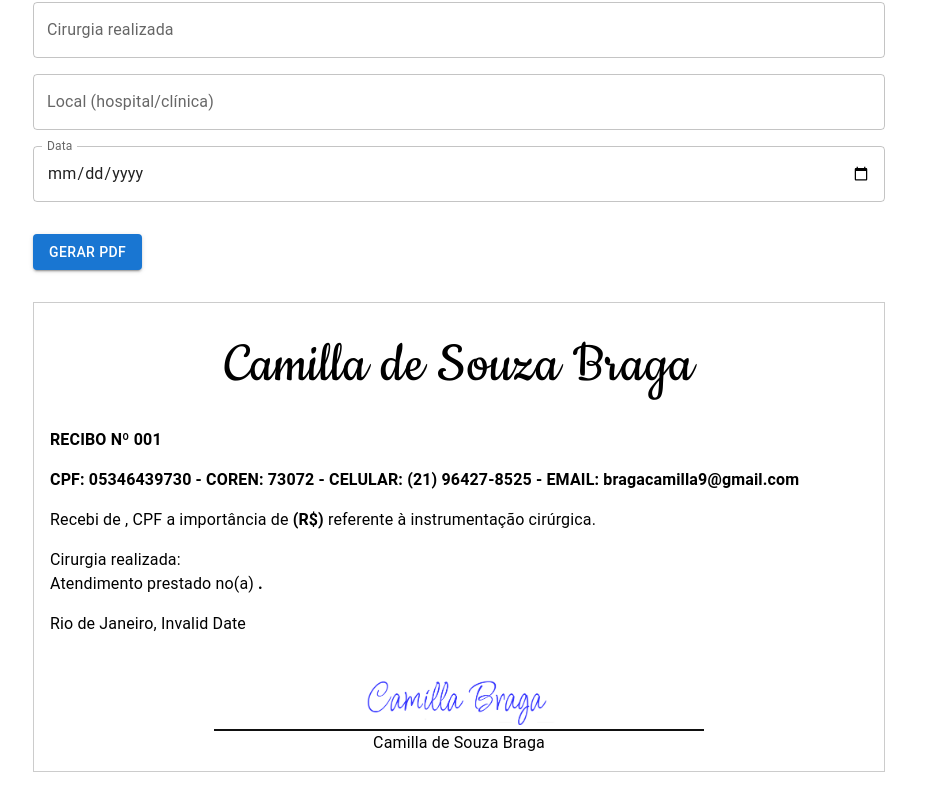
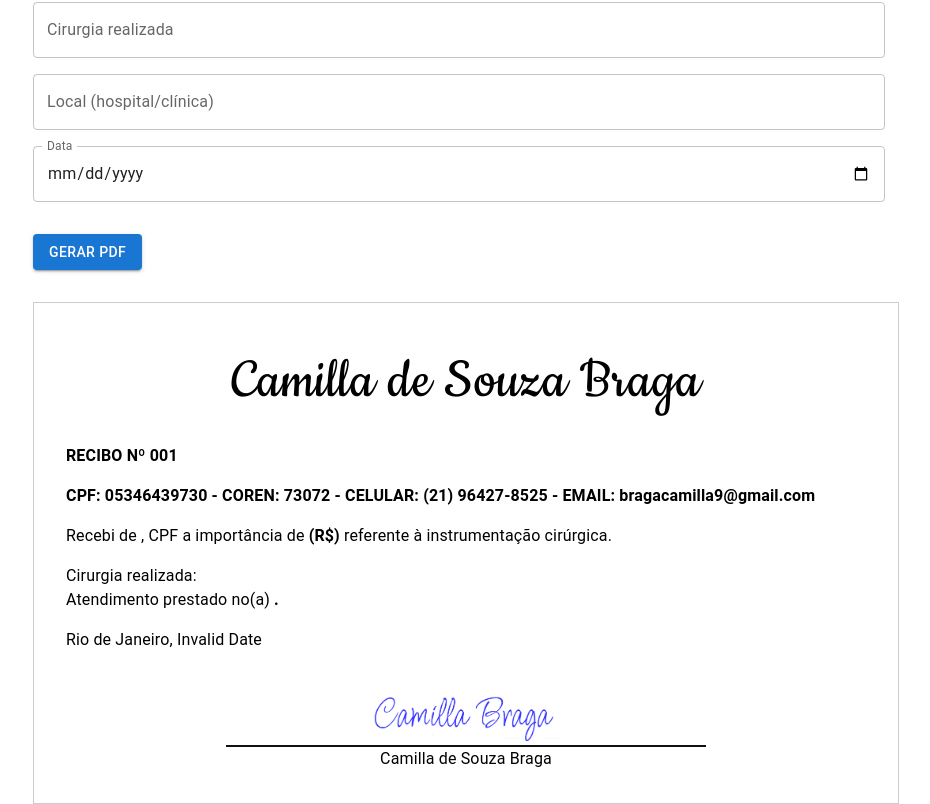
Before and after one commit to GabrielBTorres/my-recibo-app, a React (Create React App) app: page / in a window 1280 px wide. Shown: the part 300-1104 px from the top of the page, without its empty margins (181-1111 px from the left). Before the commit the page ends 1072 px from the top, so only its background shows below. Built offline with nearby package versions, Linux system fonts and the light colour scheme.

Commit message:
atualizado

```diff
--- a/src/components/ReceiptGenerator.js
+++ b/src/components/ReceiptGenerator.js
@@ -87,7 +87,15 @@ export default function ReceiptGenerator() {
       <Button variant="contained" onClick={generatePDF} sx={{ mb: 4 }}>
         Gerar PDF
       </Button>
-      <Box ref={receiptRef} sx={{ p: 2, border: '1px solid #ccc' }}>
+      <Box  ref={receiptRef}
+      sx={{
+        p: 4,
+        width: '100%',
+        maxWidth: '800px',
+        margin: '0 auto',
+        border: '1px solid #ccc',
+        backgroundColor: '#fff',
+                 }}>
         <Typography sx={{ fontFamily: 'cookie', fontSize: 62, textAlign: 'center' }}> {PROVIDER.name}</Typography>
         <Typography sx={{ mt: 2, fontWeight: 'bold' }}>RECIBO Nº {formatReceiptNumber(receiptNumber)}</Typography>
         <Typography sx={{ mt: 2, fontWeight: 'bold' }}>
```
